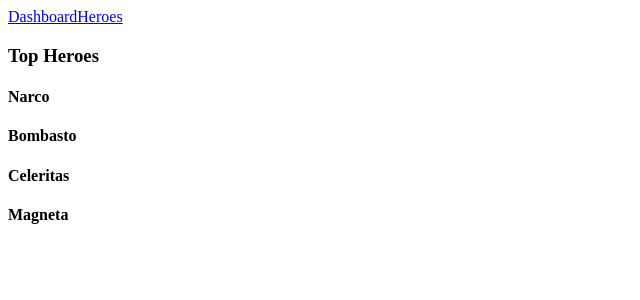
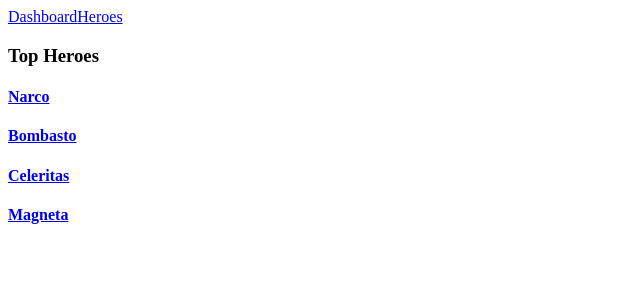
Before and after one commit to Ektomorphine/toh, an Angular app: page /dashboard in a window 1280 px wide. Shown: the top 300 px of the page, without its empty margins (0-640 px from the left). Built offline with nearby package versions, Linux system fonts and the light colour scheme.

Commit message:
Add app-routing module

```diff
--- a/src/app/dashboard.component.html
+++ b/src/app/dashboard.component.html
@@ -1,8 +1,9 @@
 <h3>Top Heroes</h3>
 <div class="grid grid-pad">
-  <div *ngFor="let hero of heroes" class="col-1-4">
+  <a *ngFor="let hero of heroes"
+  [routerLink]="['/detail', hero.id]"  class="col-1-4">
     <div class="module hero">
       <h4>{{hero.name}}</h4>
     </div>
-  </div>
+  </a>
 </div>
--- a/src/app/hero-detail.component.html
+++ b/src/app/hero-detail.component.html
@@ -1,10 +1,10 @@
 <div *ngIf="hero">
   <h2>{{hero.name}} details!</h2>
   <div>
-        <label>id: </label>{{hero.id}}
-      </div>
+    <label>id: </label>{{hero.id}}</div>
   <div>
     <label>name: </label>
-        <input [(ngModel)]="hero.name" placeholder="name"/>
+    <input [(ngModel)]="hero.name" placeholder="name" />
   </div>
+  <button (click)="goBack()">Back</button>
 </div>
--- a/src/app/hero-detail.component.ts
+++ b/src/app/hero-detail.component.ts
@@ -13,7 +13,7 @@ import { HeroService } from './hero.service';
   templateUrl: './hero-detail.component.html'
 })
 export class HeroDetailComponent implements OnInit {
-  @Input() hero: Hero[];
+  @Input() hero: Hero;
 
   constructor(
   private heroService: HeroService,
@@ -25,9 +25,12 @@ export class HeroDetailComponent implements OnInit {
 
   ngOnInit(): void {
   this.route.paramMap
-    .switchMap((params: ParamMap) => this.heroService.getHeroes())
+    .switchMap((params: ParamMap) => this.heroService.getHero(+params.get('id')))
     .subscribe(hero => this.hero = hero);
 }
 
+  goBack(): void {
+  this.location.back();
+}
 
 }
--- a/src/app/hero.service.ts
+++ b/src/app/hero.service.ts
@@ -9,4 +9,8 @@ export class HeroService {
   getHeroes(): Promise<Hero[]> {
     return Promise.resolve(HEROES);
   }
+  getHero(id: number): Promise<Hero> {
+  return this.getHeroes()
+             .then(heroes => heroes.find(hero => hero.id === id));
 }
+}
```
Also changed, not shown: src/app/app-routing.module.ts (added, +19 -0 lines), src/app/app.module.ts (+12 -32 lines), src/app/app.component.html (line endings or trailing spaces). Lines whose indentation alone changed are shown as unchanged.
